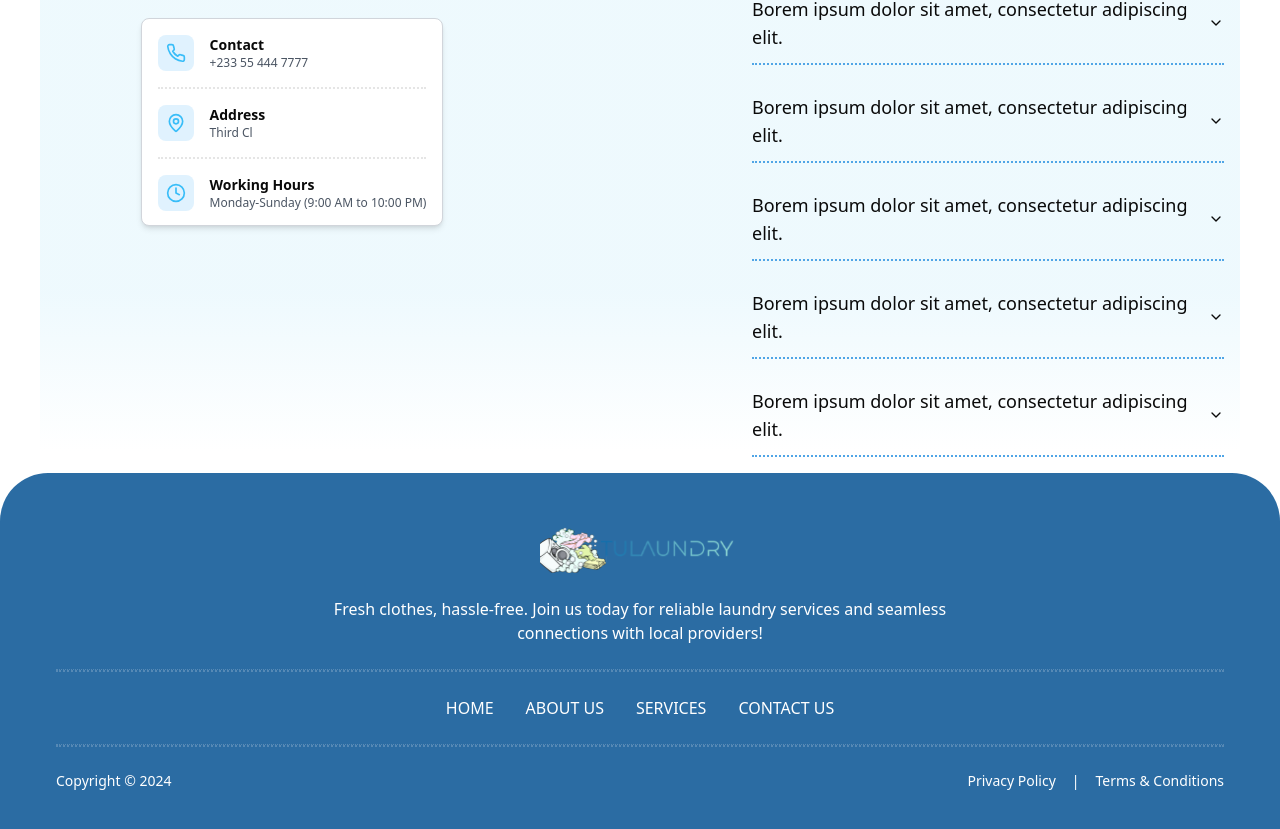
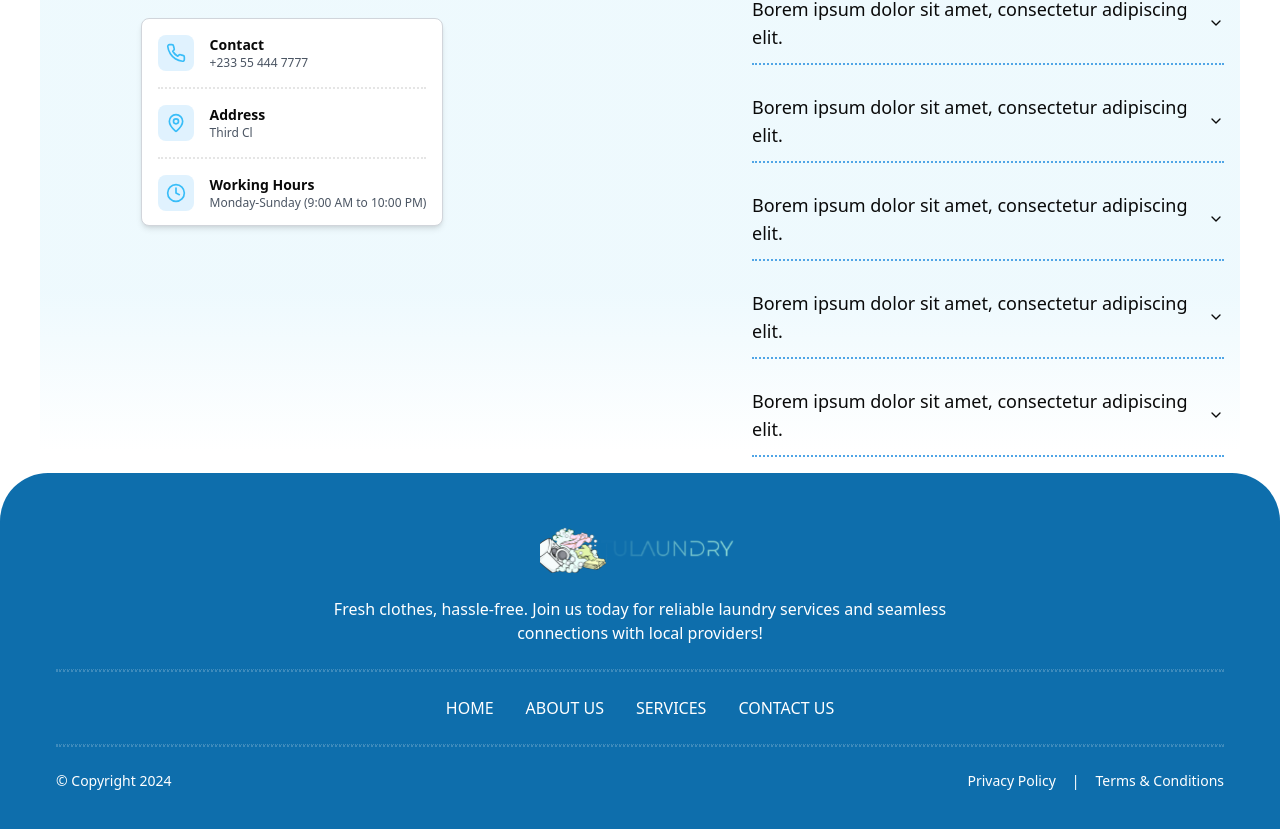
Before and after one commit to Aristocratjnr/Consumer-dashboard, a Next.js app: page / in a window 1280 px wide. Shown: the part 4820-5649 px from the top of the page. Built offline with nearby package versions, Linux system fonts and the light colour scheme.

Commit message:
fix: update footer background color for improved aesthetics and adjust copyright text format

```diff
--- a/src/components/HomePage/Footer.tsx
+++ b/src/components/HomePage/Footer.tsx
@@ -5,7 +5,7 @@ export default function Footer() {
   const currentYear = new Date().getFullYear();
 
   return (
-    <footer className="rounded-t-[3rem] bg-[#2B6CA3] py-8 text-white">
+    <footer className="rounded-t-[3rem] bg-[#0E6EAC] py-8 text-white">
       <div className="container mx-auto px-4">
         <div className="flex flex-col items-center space-y-6">
           {/* Logo and Brand */}
@@ -53,7 +53,7 @@ export default function Footer() {
 
           {/* Bottom Section */}
           <div className="flex w-full flex-col items-center justify-between gap-4 text-sm sm:flex-row">
-            <div>Copyright © {currentYear}</div>
+            <div>© Copyright {currentYear}</div>
             <div className="flex gap-4">
               <Link
                 href="/privacy"
```
